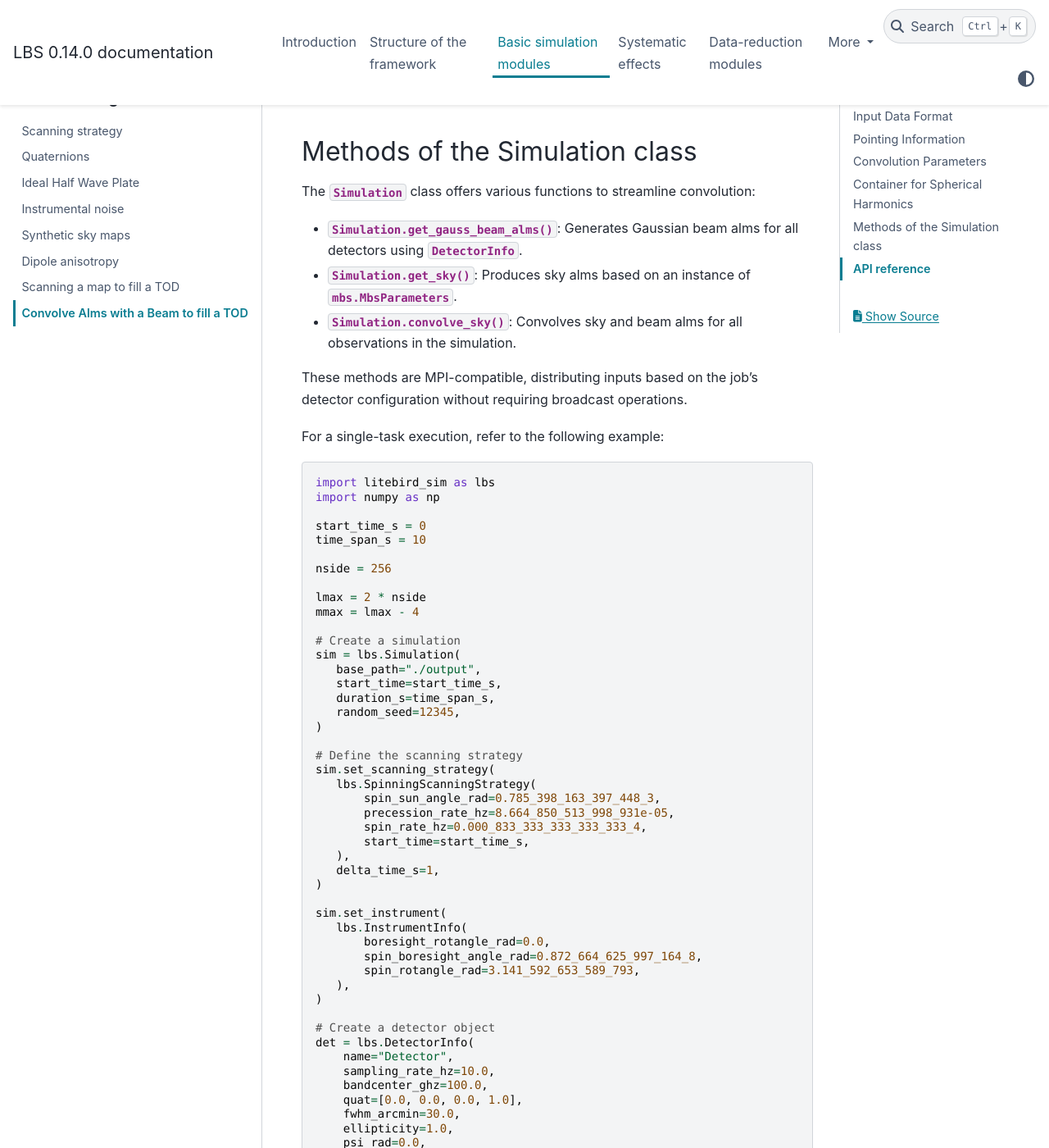
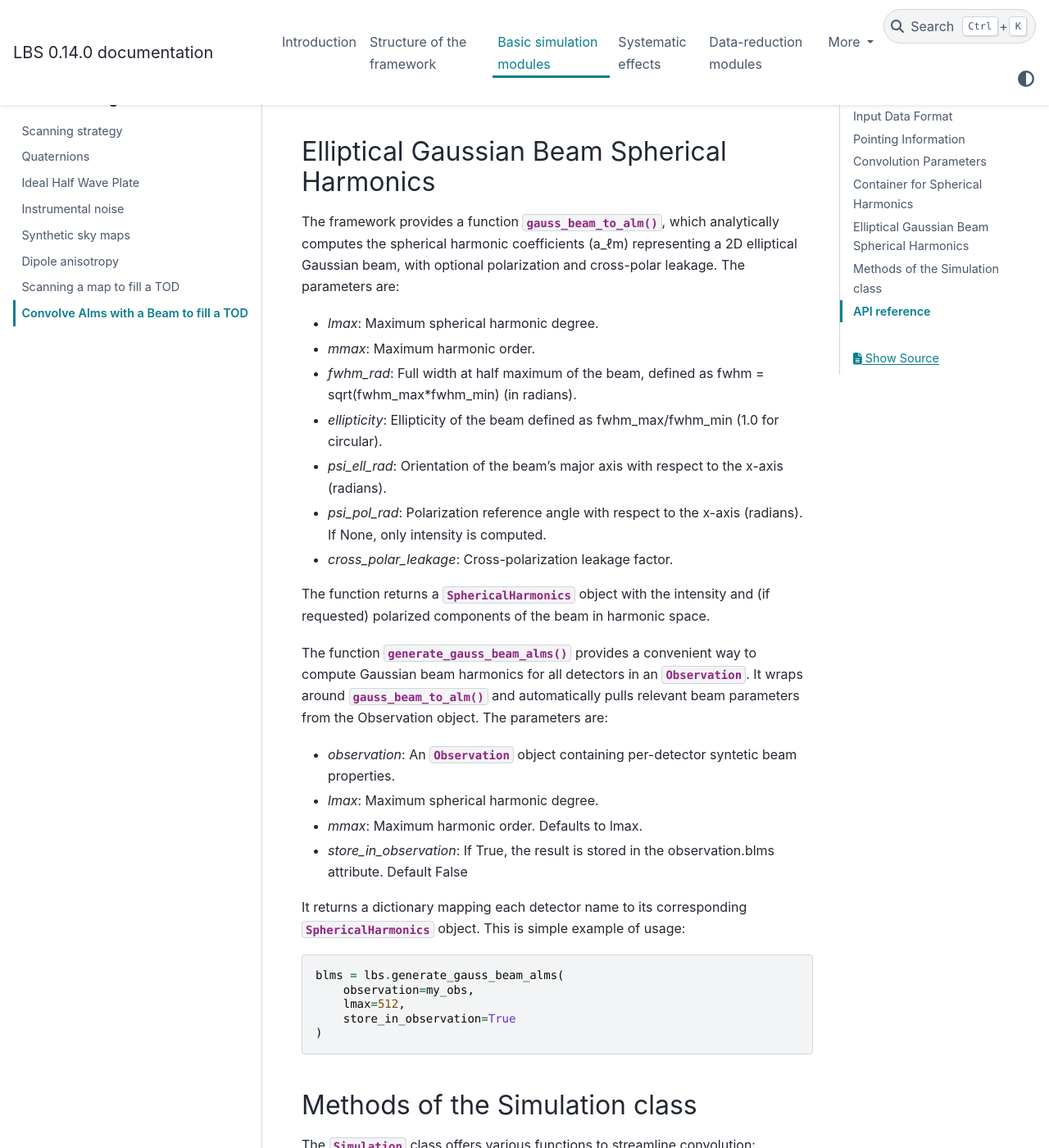
Before and after one commit to litebird/litebird_sim, a Sphinx documentation site: the page built from docs/source/beam_convolution.rst, in a window 1280 px wide and 1400 px high, scrolled down 4470 px. Shown: the whole window at 82% size. Built offline with Sphinx 7.4.7 and the PyData theme 0.15.4, drawn with Linux system fonts in a browser that asks for light colours; cross-references to code outside the pages are shown as plain code.

Commit message:
Ducumentation for beam_synthesis

```diff
--- a/docs/source/beam_convolution.rst
+++ b/docs/source/beam_convolution.rst
@@ -209,6 +209,45 @@ Example usage:
     3.24894
 
 
+Elliptical Gaussian Beam Spherical Harmonics
+--------------------------------------------
+
+The framework provides a function :func:`.gauss_beam_to_alm`, which analytically computes the
+spherical harmonic coefficients (a_ℓm) representing a 2D elliptical Gaussian beam, with optional
+polarization and cross-polar leakage.
+The parameters are:
+
+- `lmax`: Maximum spherical harmonic degree.
+- `mmax`: Maximum harmonic order.
+- `fwhm_rad`: Full width at half maximum of the beam, defined as fwhm = sqrt(fwhm_max*fwhm_min) (in radians).
+- `ellipticity`: Ellipticity of the beam defined as fwhm_max/fwhm_min (1.0 for circular).
+- `psi_ell_rad`: Orientation of the beam’s major axis with respect to the x-axis (radians).
+- `psi_pol_rad`: Polarization reference angle with respect to the x-axis (radians). If None, only intensity is computed.
+- `cross_polar_leakage`: Cross-polarization leakage factor.
+
+The function returns a :class:`SphericalHarmonics` object with the intensity and (if requested) polarized
+components of the beam in harmonic space.
+
+The function :func:`.generate_gauss_beam_alms` provides a convenient way to compute Gaussian beam harmonics for all
+detectors in an :class:`.Observation`. It wraps around :func:`.gauss_beam_to_alm` and automatically pulls relevant
+beam parameters from the Observation object.
+The parameters are:
+
+- `observation`: An :class:`.Observation` object containing per-detector syntetic beam properties.
+- `lmax`: Maximum spherical harmonic degree.
+- `mmax`: Maximum harmonic order. Defaults to lmax.
+- `store_in_observation`: If True, the result is stored in the observation.blms attribute. Default False
+
+It returns a dictionary mapping each detector name to its corresponding :class:`SphericalHarmonics` object.
+This is simple example of usage::
+
+  blms = lbs.generate_gauss_beam_alms(
+      observation=my_obs,
+      lmax=512,
+      store_in_observation=True
+  )
+
+
 Methods of the Simulation class
 -------------------------------
 
@@ -323,3 +362,6 @@ API reference
 
 .. automodule:: litebird_sim.spherical_harmonics
     :members:
+
+.. automodule:: litebird_sim.beam_synthesis
+    :members:
```
Also changed, not shown: 2 other files.
